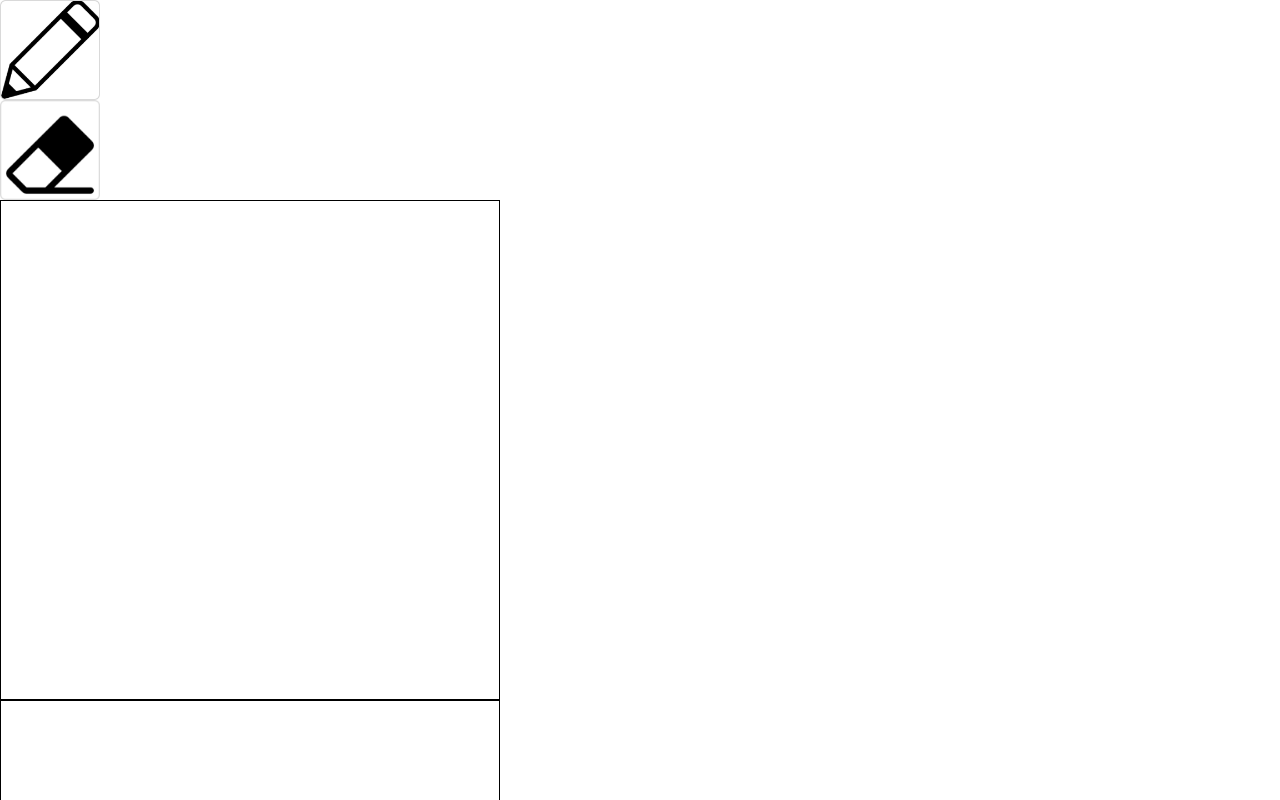
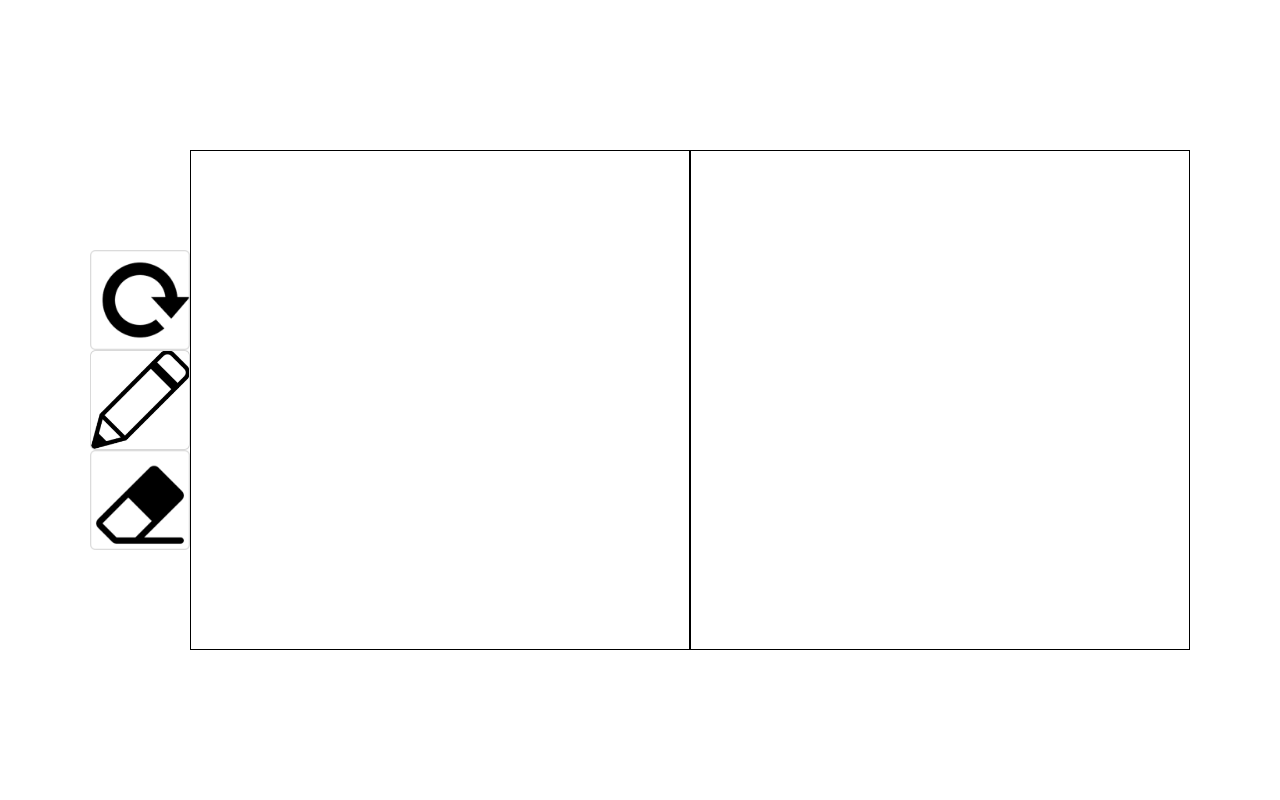
Before and after one commit to Good-Shoes/Good-Shoes_Frontend, a Next.js app: page / in a window 1280 px wide. Shown: the top 800 px of the page. Built offline with nearby package versions, Linux system fonts and the light colour scheme.

Commit message:
폴더 및 파일 구조 변경

```diff
--- a/src/components/drawing_board/Dra_board.tsx
+++ /dev/null
@@ -1,90 +0,0 @@
-import React from "react";
-import { useRef, useState, useEffect } from "react";
-import { useRecoilState, useRecoilValue } from "recoil";
-import { Pencil_Eraser, ToolState, Mouse_Cursor } from "../../Atoms/atom";
-import { Board } from "./Style";
-
-const Dra_board = () => {
-  const canvasRef = useRef<HTMLCanvasElement>(null);
-  const contextRef = useRef(null); // 캔버스의 드로잉 컨텍스트를 참조
-
-  const [ctx, setCtx] = useState<any>(); // 캔버스의 드로잉 컨텍스트
-  const [isDrawing, setIsDrawing] = useState(false);
-
-  const [Tool, setTool] = useRecoilState(ToolState);
-  const [Pen_or_Eraser, setPen_or_Eraser] = useRecoilState(Pencil_Eraser);
-  const [Cursor, setCursor] = useRecoilState(Mouse_Cursor);
-
-  useEffect(() => {
-    const canvas: any = canvasRef.current;
-
-    const context = canvas.getContext("2d");
-    context.strokeStyle = "black"; // 선의 색
-    context.lineWidth = 2.5; // 선의 굵기
-    contextRef.current = context;
-
-    setCursor("default");
-    setTool(false);
-    setPen_or_Eraser(false);
-    setCtx(context);
-  }, []);
-
-  const startDrawing = () => {
-    setIsDrawing(true);
-  };
-
-  const finishDrawing = () => {
-    setIsDrawing(false);
-  };
-
-  const drawing = ({ nativeEvent }: any) => {
-    const { offsetX, offsetY } = nativeEvent;
-
-    const YouCanDrawing = () => {
-      if (!isDrawing) {
-        //false 클릭 안하고 있을때
-        ctx.beginPath();
-        ctx.moveTo(offsetX, offsetY);
-      } else {
-        //true 클릭 하고 있을때
-        ctx.lineTo(offsetX, offsetY);
-        ctx.stroke();
-      }
-    };
-
-    const YouCanErasing = () => {
-      if (!isDrawing) {
-        //false 클릭 안하고 있을때
-        ctx.beginPath();
-        ctx.moveTo(offsetX, offsetY);
-      } else {
-        //true 클릭 하고 있을때
-        ctx.clearRect(offsetX, offsetY, 30, 30);
-        // ctx.stroke();
-      }
-    };
-
-    //canvas.getContext('2d')의 값이 있을 때
-    if (ctx) {
-      if (Tool == true) {
-        Pen_or_Eraser ? YouCanDrawing() : YouCanErasing();
-      }
-    }
-  };
-
-  return (
-    <Board>
-      <canvas
-        ref={canvasRef}
-        onMouseDown={startDrawing}
-        onMouseUp={finishDrawing}
-        onMouseMove={drawing}
-        onMouseLeave={finishDrawing}
-        width="500"
-        height="500"
-      ></canvas>
-    </Board>
-  );
-};
-
-export default Dra_board;
--- a/src/components/drawing_board/Style.ts
+++ /dev/null
@@ -1,9 +0,0 @@
-import styled from "styled-components";
-
-export const Board = styled.div`
-  width: 500px;
-  height: 500px;
-  border: 1px solid black;
-  color: red;
-  font-size: 30px;
-`;
--- a/src/components/eraser/Eraser.tsx
+++ /dev/null
@@ -1,32 +0,0 @@
-import React from "react";
-import { useRecoilState, useRecoilValue, useSetRecoilState } from "recoil";
-import { ToolState, Pencil_Eraser, Mouse_Cursor } from "../../Atoms/atom";
-import { Eraser_frame } from "./Style";
-
-const Eraser = () => {
-  const Tool = useRecoilValue(ToolState);
-  const setTool = useSetRecoilState(ToolState);
-
-  const Pen_or_Eraser = useRecoilValue(Pencil_Eraser);
-  const setPen_or_Eraser = useSetRecoilState(Pencil_Eraser);
-
-  const setCursor = useSetRecoilState(Mouse_Cursor);
-
-  const eraser_mode = () => {
-    console.log("eraser_mode");
-    console.log(Tool);
-    setCursor("eraser");
-    setTool(true);
-    setPen_or_Eraser(false);
-  };
-
-  return (
-    <>
-      <Eraser_frame onClick={eraser_mode}>
-        <img src="/Assets/eraser.png" alt="eraser" />
-      </Eraser_frame>
-    </>
-  );
-};
-
-export default Eraser;
--- a/src/components/eraser/Style.ts
+++ /dev/null
@@ -1,10 +0,0 @@
-import styled from "styled-components";
-
-export const Eraser_frame = styled.div`
-  width: 100px;
-  height: 100px;
-  img {
-    width: 100px;
-    height: 100px;
-  }
-`;
--- a/src/components/pencil/Pencil.tsx
+++ /dev/null
@@ -1,32 +0,0 @@
-import React from "react";
-import { useRecoilState, useRecoilValue, useSetRecoilState } from "recoil";
-import { Pencil_Eraser, ToolState, Mouse_Cursor } from "../../Atoms/atom";
-import { Pencil_frame } from "./Style";
-
-const Pencil = () => {
-  const Tool = useRecoilValue(ToolState);
-  const setTool = useSetRecoilState(ToolState);
-
-  const Pen_or_Eraser = useRecoilValue(Pencil_Eraser);
-  const setPen_or_Eraser = useSetRecoilState(Pencil_Eraser);
-
-  const setCursor = useSetRecoilState(Mouse_Cursor);
-
-  const pencil_mode = () => {
-    console.log("pencil_mode");
-    setTool(true);
-    setPen_or_Eraser(true);
-    setCursor("pencil");
-    console.log(Tool);
-  };
-
-  return (
-    <>
-      <Pencil_frame onClick={pencil_mode}>
-        <img src="/Assets/pencil.png" alt="pencil" />
-      </Pencil_frame>
-    </>
-  );
-};
-
-export default Pencil;
--- a/src/components/pencil/Style.ts
+++ /dev/null
@@ -1,10 +0,0 @@
-import styled from "styled-components";
-
-export const Pencil_frame = styled.div`
-  width: 100px;
-  height: 100px;
-  img {
-    width: 100px;
-    height: 100px;
-  }
-`;
--- a/src/components/view_board/Style.ts
+++ /dev/null
@@ -1,7 +0,0 @@
-import styled from "styled-components";
-
-export const All = styled.div`
-  width: 500px;
-  height: 500px;
-  border: 1px solid black;
-`;
--- a/src/components/view_board/View_board.tsx
+++ /dev/null
@@ -1,8 +0,0 @@
-import React from "react";
-import * as S from "./Style";
-
-const View_board = () => {
-  return <S.All></S.All>;
-};
-
-export default View_board;
--- a/src/pages/index.tsx
+++ b/src/pages/index.tsx
@@ -1,12 +1,13 @@
 import type { NextPage } from "next";
 import Head from "next/head";
-import Dra_board from "../components/drawing_board/Dra_board";
-import Eraser from "../components/eraser/Eraser";
-import Pencil from "../components/pencil/Pencil";
+import Dra_board from "../components/Board/drawing_board/Dra_board";
+// import Eraser from "../components/Drawing_mode/eraser/Eraser";
+// import Pencil from "../components/Drawing_mode/pencil/Pencil";
+import { Refresh, Pencil, Eraser } from "../components/Drawing_mode";
 import { useRecoilValue, useSetRecoilState } from "recoil";
 import { Mouse_Cursor } from "../Atoms/atom";
-import { All } from "./indexStyle";
-import View_board from "../components/view_board/View_board";
+import * as S from "./indexStyle";
+import View_board from "../components/Board/view_board/View_board";
 
 const Home: NextPage = () => {
   const Cursor = useRecoilValue(Mouse_Cursor);
@@ -18,12 +19,18 @@ const Home: NextPage = () => {
         <title>Good-Shoes</title>
         <link rel="icon" href="/favicon.ico" />
       </Head>
-      <All cursorname={Cursor}>
-        <Pencil />
-        <Eraser />
-        <Dra_board />
-        <View_board />
-      </All>
+      <S.All cursorname={Cursor}>
+        <S.Cursor>
+          <Refresh />
+          <Pencil />
+          <Eraser />
+        </S.Cursor>
+
+        <S.Board>
+          <Dra_board />
+          <View_board />
+        </S.Board>
+      </S.All>
     </>
   );
 };
--- a/src/pages/indexStyle.ts
+++ b/src/pages/indexStyle.ts
@@ -4,9 +4,9 @@ import styled from "styled-components";
 export const All = styled.div<{ cursorname: string }>`
   width: 100%;
   height: 100vh;
-  /* image-rendering: -webkit-optimize-contrast; */
-
-  /* cursor: pointer; */
+  display: flex;
+  justify-content: center;
+  align-items: center;
 
   cursor: ${(p): string | undefined =>
     p.cursorname == "default"
@@ -14,6 +14,15 @@ export const All = styled.div<{ cursorname: string }>`
       : p.cursorname == "pencil"
       ? 'url("/Assets/pencil_Cursor.png") 0 24, auto'
       : 'url("/Assets/eraser_Cursor.png") 0 12, auto'};
+`;
 
-  /* cursor: url("/Assets/pencil_Cursor.png") 0 16, auto; */
+export const Cursor = styled.div`
+  display: flex;
+  flex-direction: column;
+  justify-content: flex-start;
 `;
+
+export const Board = styled.div`
+  display: flex;
+  flex-direction: row;
+`;
```
